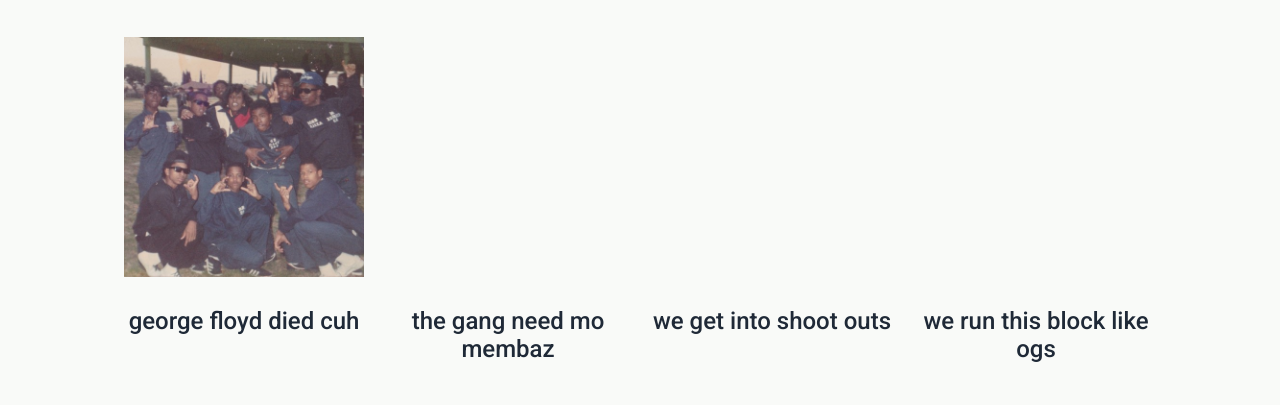
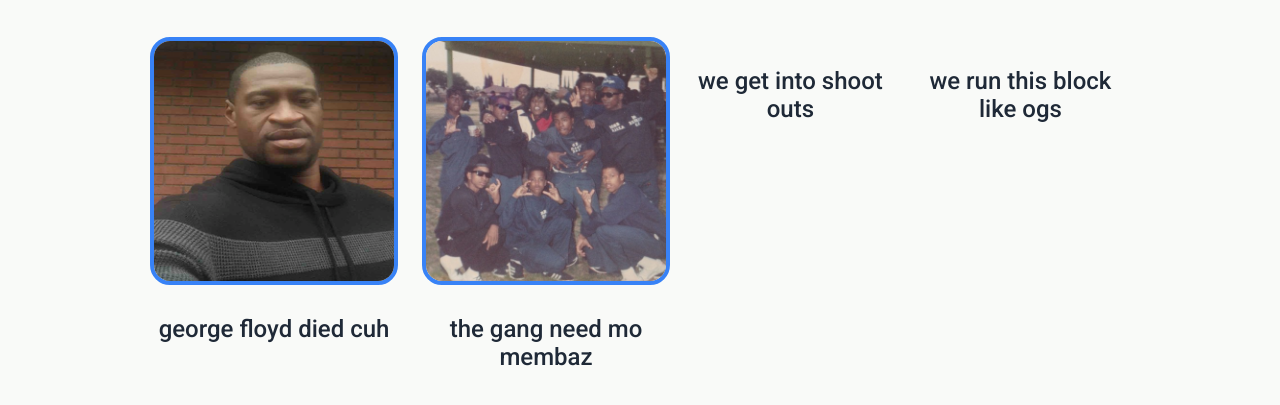
Before and after one commit to bobbyyrice/goat-landing, a plain HTML site: page index.html in a window 1280 px wide. Shown: the part 647-1052 px from the top of the page. Drawn offline with Linux system fonts and the light colour scheme.

Commit message:
im  thugging yuuuh

```diff
--- a/index.html
+++ b/index.html
@@ -32,11 +32,11 @@
         <div class="randostuff">the gang members r runnin lo</div>
         <div class="the4blocks">
             <div class="block1">
-                <div class="thebox"><img src="images/luhcomptongang.jpg" alt="compton gang picture"></div>
+                <div class="thebox"><img src="images/George_Floyd.png" alt="george floyd"></div>
                 <div class="blocktext">george floyd died cuh</div>
             </div>
             <div class="block1">
-                <div class="thebox"></div>
+                <div class="thebox"><img src="images/luhcomptongang.jpg" alt="compton gang"></div>
                 <div class="blocktext">the gang need mo membaz</div>
             </div>
             <div class="block1">
--- a/style.css
+++ b/style.css
@@ -149,21 +149,16 @@ img.theotherhalf{
 }
 
 .block1{
-    width: 240px;
-    height: auto;
     text-align: center;
 }
 
 
-.thebox{
+.thebox img{
     display: flex;
     width: 240px;
     height: 240px;
-    border-style: solid;
-    border-radius: 10px;
-    border-width: 4em;
-    border-color: #3882F6;
-    border: 4em;
+    border: 4px solid #3882F6;
+    border-radius: 20px;
 }
 
 .blocktext{
```
Also changed, not shown: images/George_Floyd.png (added).
